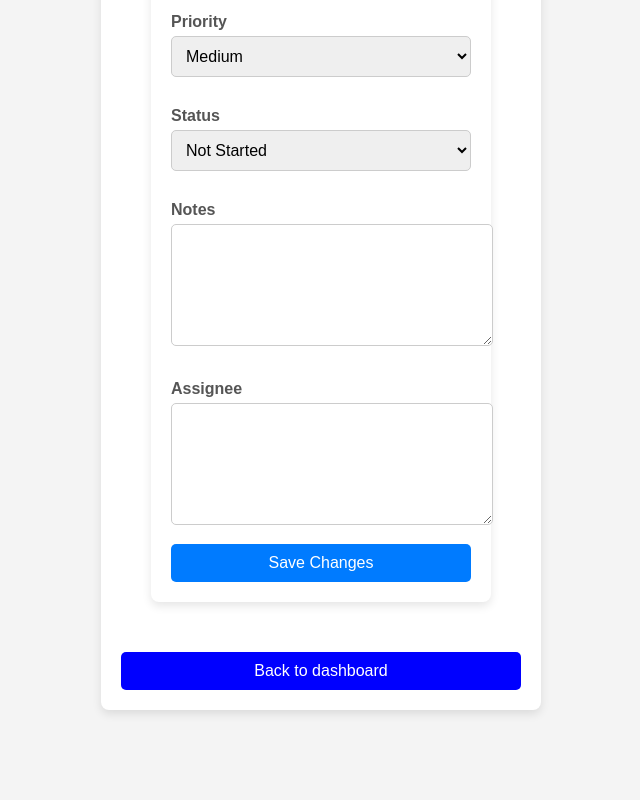
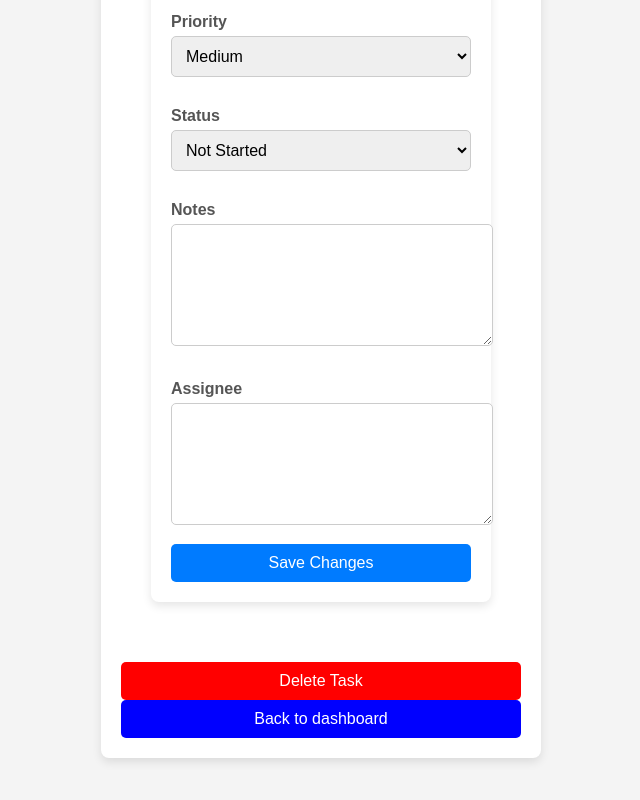
Before and after one commit to lironCode24/task-manager, a React (Create React App) app in the folder frontend/: page /edit-task/1 in a window 1280 px wide. Shown: the part 557-1357 px from the top of the page, without its empty margins (319-959 px from the left). Before the commit the page ends 1317 px from the top, so only its background shows below. Built offline with nearby package versions, Linux system fonts and the light colour scheme; no server answers.

Commit message:
delete task button

```diff
--- a/frontend/src/pages/EditTask.js
+++ b/frontend/src/pages/EditTask.js
@@ -106,6 +106,31 @@ function EditTask() {
       }
     } catch (error) {
       setErrorMessage("Error updating task.");
+    }
+  };
+
+   // Delete Task Function
+   const handleDelete = async () => {
+    const token = localStorage.getItem("token");
+
+    if (!window.confirm("Are you sure you want to delete this task?")) return;
+
+    try {
+      const response = await fetch(`http://localhost:5000/api/tasks/${id}`, {
+        method: "DELETE",
+        headers: {
+          Authorization: `Bearer ${token}`,
+        },
+      });
+
+      if (response.ok) {
+        alert("Task deleted successfully!");
+        navigate("/dashboard");
+      } else {
+        setErrorMessage("Failed to delete task.");
+      }
+    } catch (error) {
+      setErrorMessage("Error deleting task.");
     }
   };
 
@@ -225,6 +250,23 @@ function EditTask() {
         <button type="submit">Save Changes</button>
       </form>
 
+
+      {/* Delete Task Button */}
+      <button
+        onClick={handleDelete}
+        style={{
+          padding: "10px 20px",
+          fontSize: "16px",
+          cursor: "pointer",
+          backgroundColor: "red",
+          color: "white",
+          marginTop: "10px",
+        }}
+      >
+        Delete Task
+      </button>
+
+
       {/* Back to dashboard */}
       <button
         onClick={() => navigate("/dashboard")}
```
Also changed, not shown: 1 other file (tests, documents, lock files or other folders).
